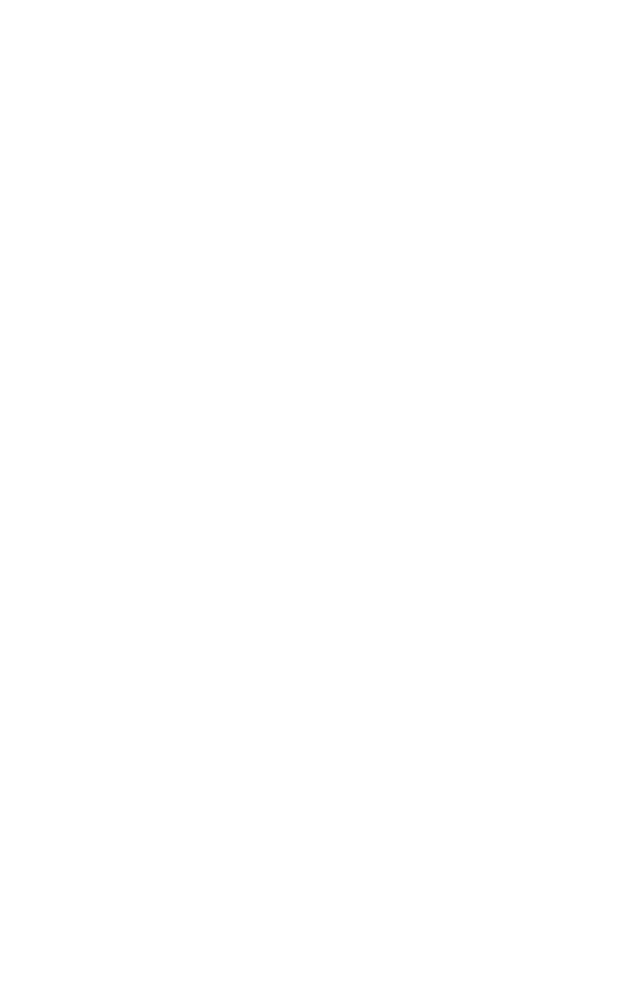
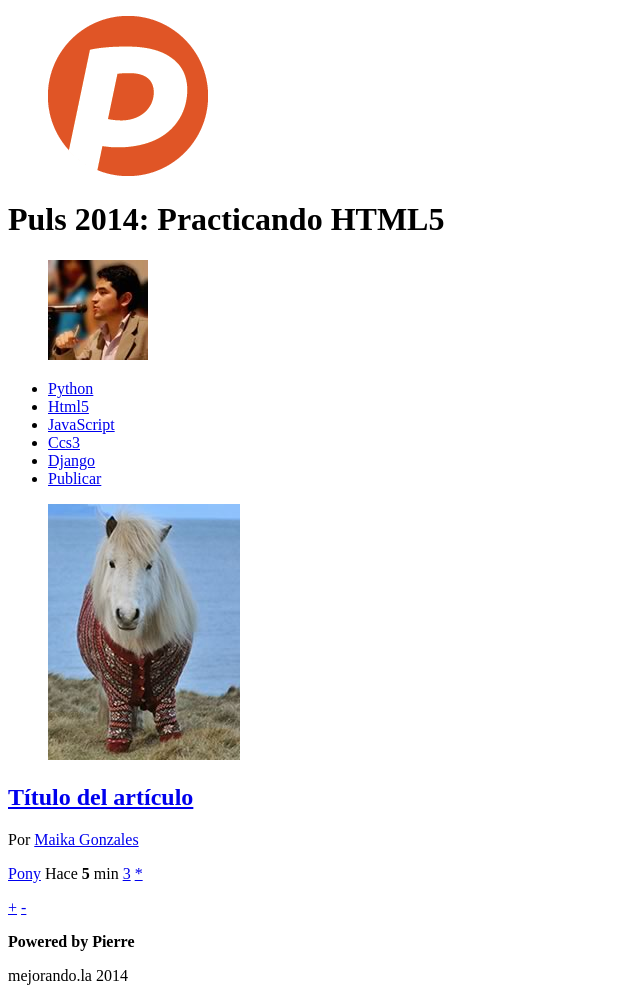
Before and after one commit to piersnice/Puls2014-Arequipa, a plain HTML site: page index.html in a window 1280 px wide. Shown: the whole page, without its empty margins (0-640 px from the left). Before the commit the page ends 800 px from the top, so only its background shows below. Drawn offline with Linux system fonts and the light colour scheme.

Commit message:
Primera clase finalizada

```diff
--- a/index.html
+++ b/index.html
@@ -5,6 +5,59 @@
 	<title> Puls2014 - Arequipa: Practicando HTML5</title>
 </head>
 <body>
+	<header>
 
+		<figure id="logo">
+			<img src="logo.png" />
+		</figure>
+		<h1>Puls 2014: Practicando HTML5</h1>
+		<figure id="avatar">
+			<img src="avatar.jpg" tittle="avaaaaaatar">
+		</figure>
+
+	</header>
+	<nav>
+		<ul>
+			<li><a href="#">Python</a> </li>
+			<li><a href="#">Html5</a> </li>
+			<li><a href="#">JavaScript</a> </li>
+			<li><a href="#">Ccs3</a> </li>
+			<li><a href="#">Django</a> </li>
+			<li id="publica_nav">
+				<a href="#">Publicar</a>
+			</li>
+		</ul>
+	</nav>
+	<section id="contenido">
+		<article class="item">
+			<figure class="imagen_item">
+				<img src="imagen.jpg"/>
+			</figure>
+			<h2 class="titulo_item">
+				<a href="#"> Título del artículo</a>
+			</h2>
+			<p class="autor_item">
+				Por <a href="#">Maika Gonzales</a>
+			</p>
+
+			<p class="datos_item">
+				<a href="#" class="tag_item">Pony</a>
+				<span class="fecha_item"> Hace<strong> 5</strong> min</span>
+
+				<a href="#" class="comentarios_item">3</a>
+				<a href="#" class="comentarios_item">*</a>
+			</p>
+			<p class="votacion">
+				<a href="#" class="up">+</a>
+				<a href="#" class="down">-</a>
+			</p>
+		</article>
+	</section>
+	<footer>
+		<p>
+			<strong>Powered by Pierre</strong>
+		</p>
+		<p>mejorando.la 2014</p>
+	</footer>
 </body>
 </html>
```
Also changed, not shown: avatar.jpg (added), imagen.jpg (added), logo.png (added).
